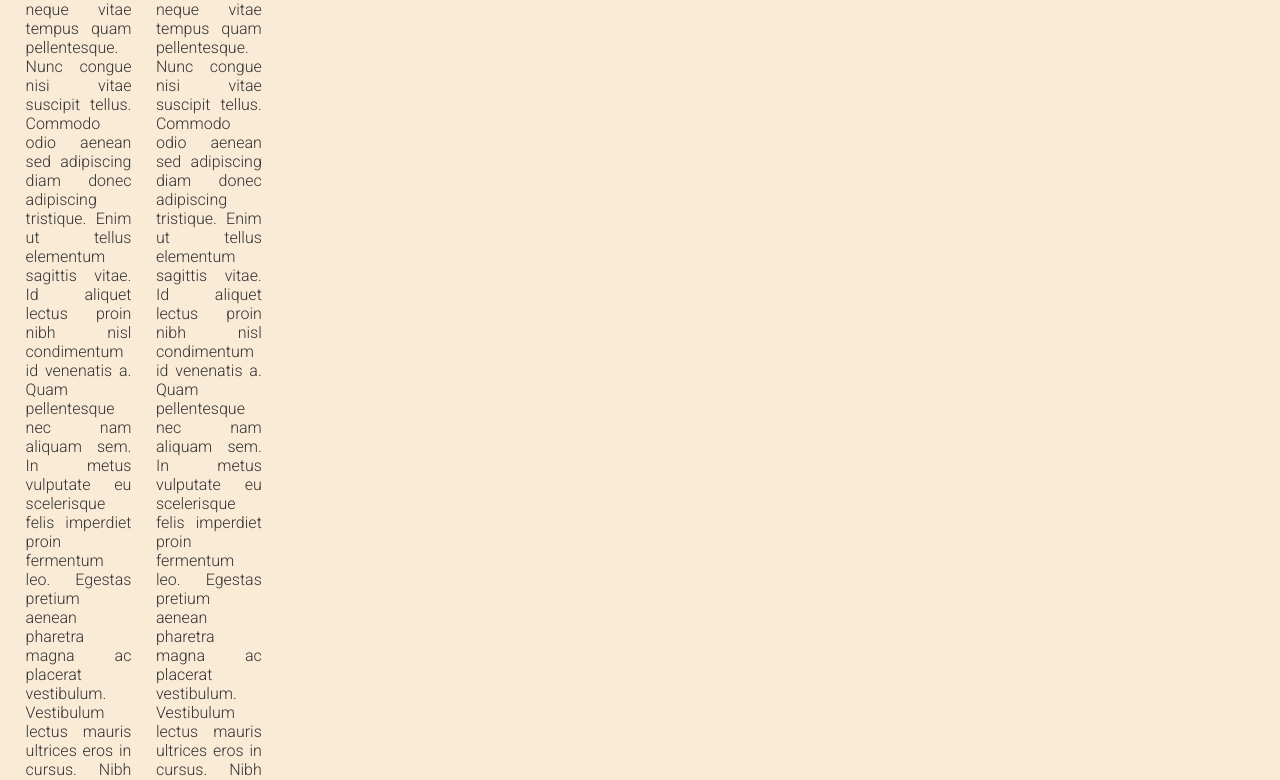
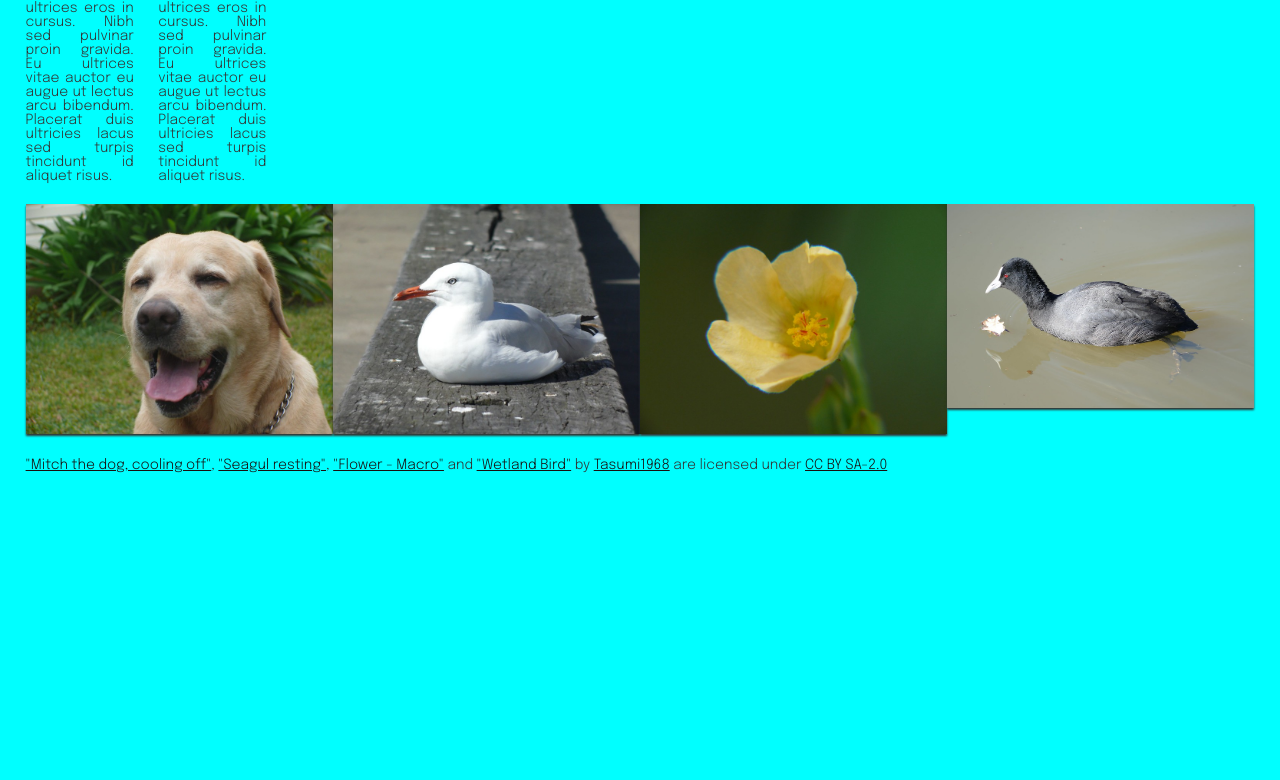
Before and after one commit to hillgarrett/hillgarrett.github.io, a plain HTML site: page index.html in a window 1280 px wide. Shown: the part 1970-2750 px from the top of the page. After the commit the page ends 2482 px from the top, so only its background shows below. Drawn offline with Linux system fonts and the light colour scheme.

Commit message:
update 8
updates

```diff
--- a/css/style.css
+++ b/css/style.css
@@ -1,13 +1,13 @@
 /* Default Styles */
 
-@import url('https://fonts.googleapis.com/css2?family=Martel:wght@200;300;400;600;700;800;900&family=Roboto:ital,wght@0,100;0,300;0,400;0,500;0,700;0,900;1,100;1,300;1,400;1,500;1,700;1,900&display=swap');
+@import url('https://fonts.googleapis.com/css2?family=Epilogue:ital,wght@0,200;0,300;0,400;0,500;0,600;0,700;0,800;0,900;1,100;1,200;1,300;1,400;1,500;1,600;1,700;1,800;1,900&display=swap');
 
 html {
-    font-size:16px;
-    font-family:Roboto, Arial, sans-serif;
+    font-size:14px;
+    font-family:'Epilogue', sans-serif;
     font-weight:300;
     color:#333;
-    background-color: antiquewhite;
+    background-color: aqua;
 }
 
 body {
--- a/index.html
+++ b/index.html
@@ -17,6 +17,7 @@
             <a href="#">Odio</a>
             <a href="#">Nunc</a>
             <a href="#">Varius</a>
+
         </nav>
         <main>
             <section class="section-1">
@@ -80,8 +81,8 @@
         </aside>
         <footer>
             <p class="attribution">
-                <a href="https://www.flickr.com/photos/mr_mum1968/423941583/">"Mitch the dog, cooling off" (1)</a>,
-                <a href="https://www.flickr.com/photos/mr_mum1968/421774816/">"Seagul resting"</a>, <a href="https://www.flickr.com/photos/mr_mum1968/424871335/">"Flower - Macro" | Krakatau Vulkan" (3)</a> and <a href="https://www.flickr.com/photos/mr_mum1968/48107865092/">"Wetland Bird"</a>
+                <a href="https://www.flickr.com/photos/mr_mum1968/423941583/">"Mitch the dog, cooling off"</a>,
+                <a href="https://www.flickr.com/photos/mr_mum1968/421774816/">"Seagul resting"</a>, <a href="https://www.flickr.com/photos/mr_mum1968/424871335/">"Flower - Macro"</a> and <a href="https://www.flickr.com/photos/mr_mum1968/48107865092/">"Wetland Bird"</a>
                 by <a href="https://www.flickr.com/photos/85001226@N00">Tasumi1968</a> are licensed under <a href="https://creativecommons.org/licenses/by-sa/2.0/legalcode">CC BY SA-2.0</a>
             </p>
         </footer>
```
